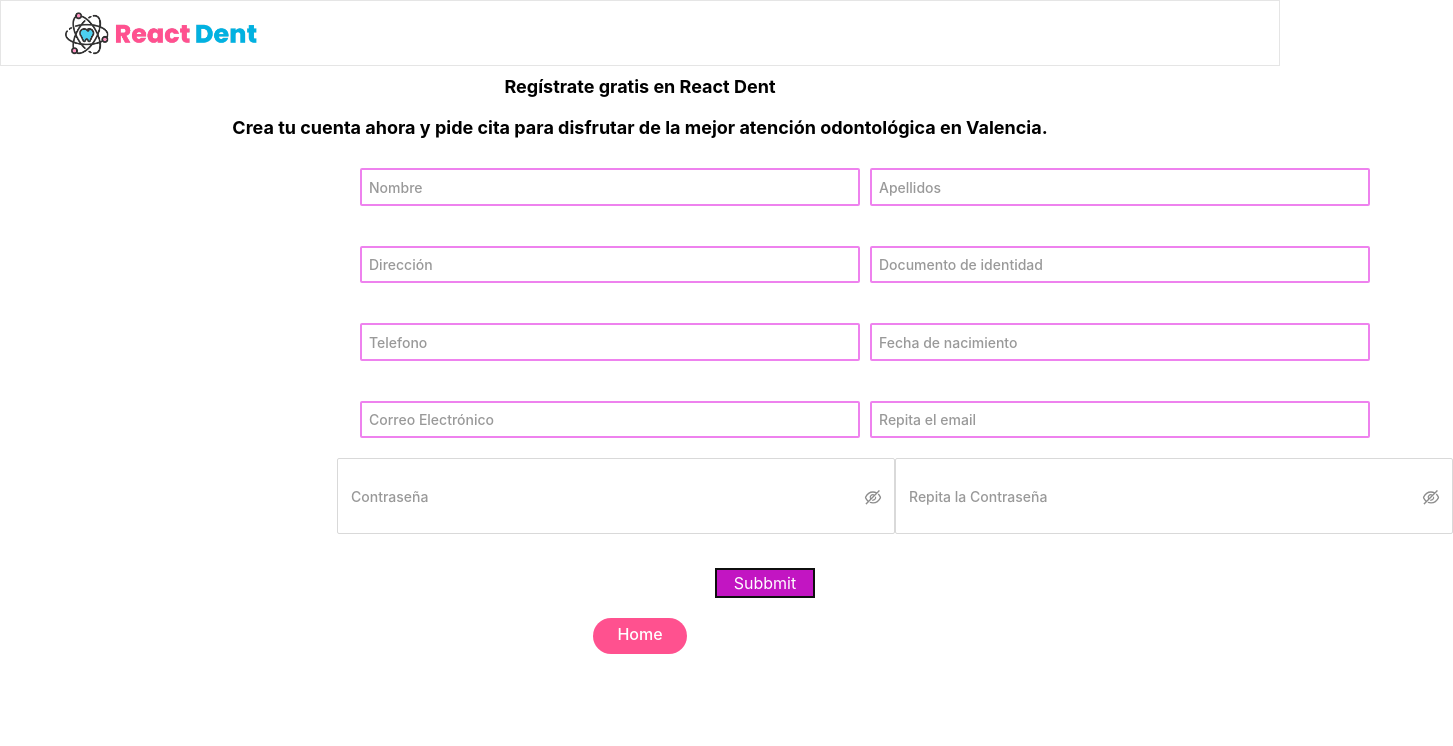
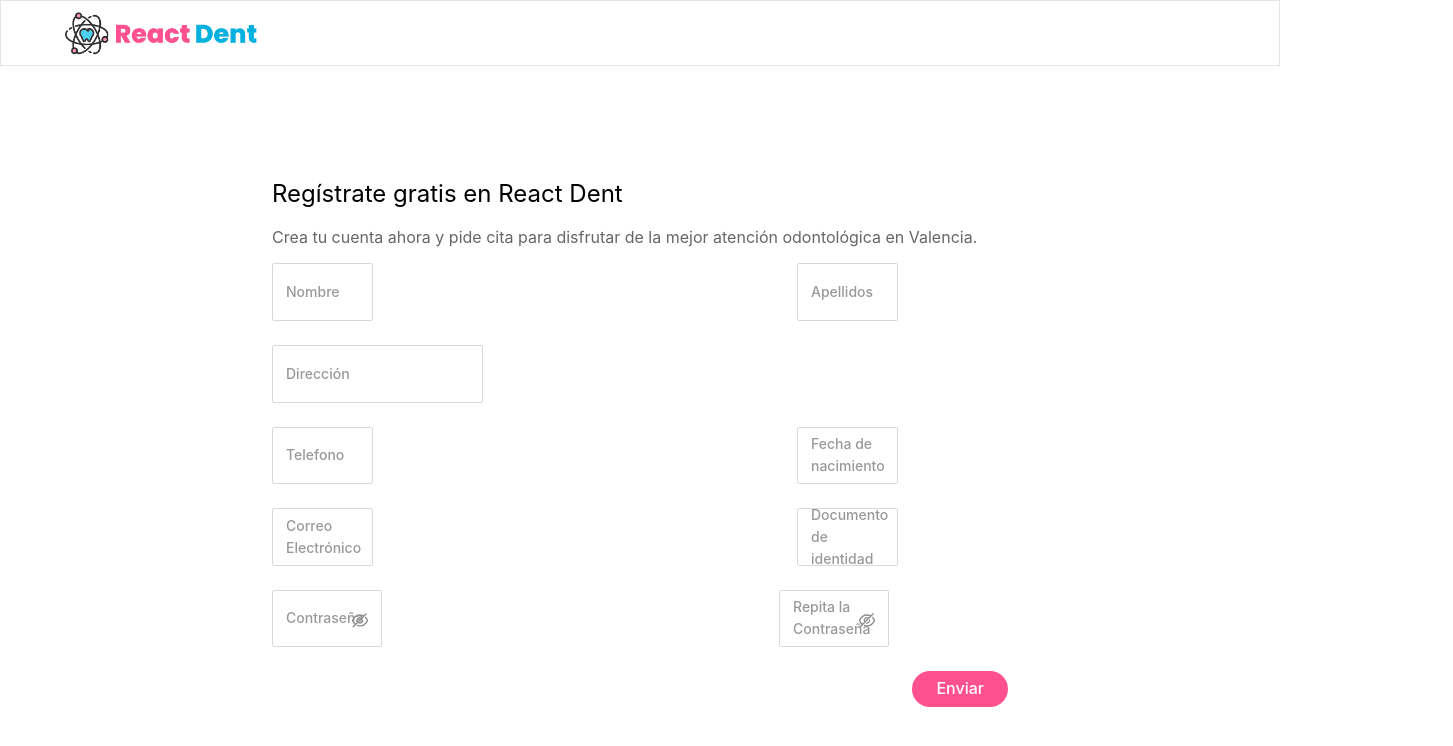
Before and after one commit to urketadic/dentist-frontend, a React (Create React App) app: page /register in a window 1280 px wide. Shown: the top 746 px of the page, 1453 px wide, since content can reach past the window. Built offline with nearby package versions, Linux system fonts and the light colour scheme.

Commit message:
Modified registration design.

```diff
--- a/src/components/Message/Message.jsx
+++ b/src/components/Message/Message.jsx
@@ -3,6 +3,10 @@ import {useState, useEffect} from 'react';
 
 
 const Message = (props)=>{
+
+    let style = 'messageContainer ';
+    if (props.style) style += props.style;
+    else style += 'error';
 
     const [classes, setClasses] = useState('message');
     const [message, setMessage] = useState();
@@ -22,7 +26,7 @@ const Message = (props)=>{
 
 
     return(
-            <div className='messageContainer'>
+            <div className={style}>
 
                 <div className={classes}>{message}</div>
 
--- a/src/containers/Login/Login.scss
+++ b/src/containers/Login/Login.scss
@@ -1,3 +1,25 @@
+
+.loginContainer {
+    position: relative;
+    flex: 1 1 auto;
+    display: flex;
+    flex-flow: row;
+    justify-content: center;
+    align-items: center;
+
+    p {
+        color: #666;
+    }
+
+    h2 {
+        font-size: 2em;
+        font-weight: normal;
+    }
+
+    h3 {
+        font-weight:500;
+    }
+
     .login {
         text-align: left;
     }
@@ -25,38 +47,6 @@
         background-color: #E5E5E5;
     }
 
-.loginContainer {
-    position: relative;
-    flex: 1 1 auto;
-    display: flex;
-    flex-flow: row;
-    justify-content: center;
-    align-items: center;
-
-    p {
-        color: #666;
-    }
-
-    h2 {
-        font-size: 2em;
-        font-weight: normal;
-    }
-
-    h3 {
-        font-weight:500;
-    }
-}
-
-.App {
-    height: 100%;
-    display: flex;
-    flex-flow: column;
-}
-
-header, footer {
-    flex: 0 1 auto;
-}
-
     @media (max-width: 991px) {
         .login, .register {
             padding: 0 1em;
@@ -78,3 +68,15 @@ header, footer {
             display:none;
         }
     }
+}
+
+.App {
+    height: 100%;
+    display: flex;
+    flex-flow: column;
+    overflow-y: auto;
+}
+
+header, footer {
+    flex: 0 1 auto;
+}
--- a/src/containers/Profile/Profile.scss
+++ b/src/containers/Profile/Profile.scss
@@ -4,7 +4,6 @@
     display:flex;
     flex-direction: row;
     height:100%;
-}
 
     .bienvenida {
         text-align: start;
@@ -25,3 +24,5 @@
     header {
         flex: 0 1 auto;
     }
+
+}
--- a/src/containers/Register/Register.jsx
+++ b/src/containers/Register/Register.jsx
@@ -1,144 +1,140 @@
-import React , {useEffect,useState}  from 'react';
-import { useHistory } from 'react-router-dom';
-import Header from '../../components/Header/Header';
-import checkError from '../../Myfunctions';
-import axios from 'axios';
-import CTAButton from '../../components/CTAButton/CTAButton';
-import FormInput from '../../components/FormInput/FormInput';
-import './Register.scss';
+import React, { useEffect, useState } from "react";
+import { useHistory } from "react-router-dom";
+import Header from "../../components/Header/Header";
+import validate from "../../tools/validate";
+import axios from "axios";
+import CTAButton from "../../components/CTAButton/CTAButton";
+import FormInput from "../../components/FormInput/FormInput";
+import { Form } from 'antd';
+import "./Register.scss";
+import Loading from "../../components/Loading/Loading";
+import Message from "../../components/Message/Message";
 
-
-
-const Register=(props)=>{
+const Register = (props) => {
   let history = useHistory();
-    //Hooks
 
   const [user, setUser] = useState({
-
-        email : '',
-        password:'',
-        name : '',
-        lastname : '',
-        address:'',
-        nif:'',
-        born:'',
-        phone:''
-
+    email: "",
+    password: "",
+    name: "",
+    lastname: "",
+    address: "",
+    nif: "",
+    born: "",
+    phone: "",
+    passwordValidation: ""
   });
 
-    useEffect(()=> {
-
-        console.log("Mounted...");
-
-    },[]);
-
-    useEffect(()=> {
-        console.log('el handler funciona');
-
-    });
-
-    useEffect(()=>{
-
-        return()=>{
-            console.log("unmounted");
-        }
-    },[]);
-
-    const [mensaje, setMensaje] = useState('');
-
-
+  const [message, setMessage] = useState([]);
+  const [errors, setErrors] = useState({});
+  const [loading, setLoading] = useState(false);
 
   // Manejar el estado
 
-     const handler = (name,value)=>{
-        setUser({...user, [name]:value});
-
-      }
+  const updateUser = (key, value) => {
+    setUser({ ...user, [key]: value });
+    if (Object.keys(errors).length > 0) setErrors(validate({ ...user, [key]: value }, "register"));
+  };
 
   // Envio de datos del registro
 
-      const sendData = async ()=>{
+  const sendData = async () => {
+    const errs = validate(user, "register");
+    setErrors(errs);
 
+    if (Object.keys(errs).length > 0) return;
 
+    let userData = {
+      email: user.email,
+      password: user.password,
+      name: user.name,
+      lastname: user.lastname,
+      address: user.address,
+      nif: user.nif,
+      born: user.born,
+      phone: user.phone,
+    };
 
-        setMensaje('');
-        // Errors check
+    setLoading(true);
+    setTimeout(() => {
+      axios
+        .post("http://localhost:3001/users", userData)
+        .then(handleResponse)
+        .catch((err) => {
+          handleResponse({ data: { message: "Error de conexión." } });
+        });
+    }, 500);
+  };
 
-        let messajeError = checkError(user);
-        setMensaje(messajeError);
+  const handleResponse = (response) => {
+    if (response.status == 200) {
+      localStorage.setItem("pendingmessage", "Registrado exitosamente. Ya puede iniciar sesión.");
+      history.push("/login");
+    } else {
+      setLoading(false);
+      newMessage(response.data.message);
+    }
+  };
 
-        if(messajeError){
-            return;
-        }
+  const newMessage = (msg) => {
+    const key = ~(Math.random() * 99999);
+    setMessage([...message, <Message key={key} text={msg}></Message>]);
+  };
 
-        let bodyData={
-        email : user.email,
-        password:user.password,
-        name : user.name,
-        lastname : user.lastname,
-        address:user.address,
-        nif:user.nif,
-        born:user.born,
-        phone:user.phone
-        }
-        console.log('Datos del Registro',bodyData);
-
-        let endpointRegister = 'http://localhost:3001/users'
-
-           let data = await axios.post(endpointRegister, bodyData);
-        console.log(data.status);
-        if(data.status == 200){
-
-            alert(`Enhorabuena ${user.name}Se ha registado con exito`);
-            setTimeout(()=>{
-             history.push('/login')
-            },2000)
-
-        }else
-        alert('Error de Registro')
-      }
-    return(
+  return (
     <>
       <Header></Header>
+      <Loading visible={loading}></Loading>
       <div className="registerContainer">
+        {message}
+        <div className="registerForm">
+            <h2>Regístrate gratis en React Dent</h2>
+            <p>Crea tu cuenta ahora y pide cita para disfrutar de la mejor atención odontológica en Valencia.</p>
 
-            <strong className='paragraph'>Regístrate gratis en React Dent</strong>
-            <strong className='paragraph'>Crea tu cuenta ahora y pide cita para disfrutar de la mejor atención odontológica en Valencia.</strong>
-
-            <div className="form">
-                <div className="formOne">
-                <FormInput label="Nombre" name="name" onChange={handler}/>
-                <FormInput label="Apellidos" name="lastname" onChange={handler}/>
+            <div className="inputContainer twocols">
+                <Form.Item validateStatus={errors.name?.status} help={errors.name?.help}>
+                    <FormInput label="Nombre" name="name" onChange={updateUser} />
+                </Form.Item>
+                <Form.Item validateStatus={errors.lastname?.status} help={errors.lastname?.help}>
+                    <FormInput label="Apellidos" name="lastname" onChange={updateUser} />
+                </Form.Item>
             </div>
-                <div className="formOne">
-                <FormInput label="Dirección" name="address" onChange={handler}/>
-                <FormInput label="Documento de identidad" name="nif" onChange={handler}/>
+            <div className="inputContainer">
+                <Form.Item validateStatus={errors.address?.status} help={errors.address?.help}>
+                    <FormInput label="Dirección" name="address" onChange={updateUser} />
+                </Form.Item>
             </div>
-                <div className="formOne">
-                <FormInput label="Telefono" name="phone" onChange={handler}/>
-                <FormInput  label="Fecha de nacimiento" name="born"onChange={handler}/>
+            <div className="inputContainer twocols">
+                <Form.Item validateStatus={errors.phone?.status} help={errors.phone?.help}>
+                    <FormInput label="Telefono" name="phone" onChange={updateUser} />
+                </Form.Item>
+                <Form.Item validateStatus={errors.born?.status} help={errors.born?.help}>
+                    <FormInput label="Fecha de nacimiento" name="born" onChange={updateUser} />
+                </Form.Item>
             </div>
-                <div className="formOne">
-                <FormInput label="Correo Electrónico" name="email" onChange={handler}></FormInput>
-                <FormInput  label="Repita el email" name="emailValidation"onChange={handler}/>
+            <div className="inputContainer twocols">
+                <Form.Item validateStatus={errors.email?.status} help={errors.email?.help}>
+                    <FormInput label="Correo Electrónico" name="email" onChange={updateUser}/>
+                </Form.Item>
+                <Form.Item validateStatus={errors.nif?.status} help={errors.nif?.help}>
+                    <FormInput label="Documento de identidad" name="nif" onChange={updateUser} />
+                </Form.Item>
             </div>
-                <div className="formTwo">
-                <FormInput type="Password"  label="Contraseña" name="password" onChange={handler}/>
-                <FormInput type="Password"  label="Repita la Contraseña" name="passwordValidation" onChange={handler}/>
-
-                </div><br/>
-
-
-                <div>{mensaje}</div>
+            <div className="inputContainer twocols">
+                <Form.Item validateStatus={errors.password?.status} help={errors.password?.help}>
+                    <FormInput type="Password" label="Contraseña" name="password" onChange={updateUser} />
+                </Form.Item>
+                <Form.Item validateStatus={errors.passwordValidation?.status} help={errors.passwordValidation?.help}>
+                    <FormInput type="Password" label="Repita la Contraseña" name="passwordValidation" onChange={updateUser} />
+                </Form.Item>
             </div>
-            <button className='subbmit' onClick={()=>sendData()}>Subbmit</button><br/>
-            <CTAButton goto='' name='Home' text ='Home'/>
+            <div className="buttonContainer">
+                <CTAButton text="Enviar" onClick={() => sendData()}/>
+            </div>
+        </div>
       </div>
     </>
-    )
-
-}
-
-
+  );
+};
 
 export default Register;
--- a/src/containers/Register/Register.scss
+++ b/src/containers/Register/Register.scss
@@ -1,45 +1,56 @@
 /*contenedor*/
 
 .registerContainer{
-    width: 100%;
-    height: 100%;
+    flex: 1 1 auto;
     display: flex;
     flex-direction: column;
     align-items: center;
+    justify-content: center;
+    position: relative;
 
-    /* Parrafos*/
+    h2 {
+        font-weight: normal;
+    }
 
-    .paragraph{
-        font-size: 18px;
-        margin:10px;
+    p {
+        color: #666;
+    }
 
+    .buttonContainer {
+        display:flex;
+        justify-content: flex-end;
     }
+
+    .registerForm {
+        text-align: left;
+        max-width: 100%;
+        width:48em;
+        box-sizing: border-box;
+        padding:1em;
+    }
+
     /* Formulario */
-    .form{
-        display: flex;
-        flex-direction: column;
+    .inputContainer {
+        width:100%;
+        display:flex;
+        justify-content: space-between;
+        flex-wrap: wrap;
 
+        .ant-row {
+            width:100%;
+        }
     }
-    .formOne{
 
-        display: flex;
-        flex-direction: row;
-        margin :15px;
+    .inputContainer.twocols {
+        .ant-row {
+            width:48%;
+        }
 
-    }
-    .formTwo{
-        display: flex;
-        flex-direction: row;
-        margin-left :-3px;
-    }
-    .larger{
-        width: 1020px;
-    }
-    input{
-        width: 500px;
-        height: 30px;
-        border: violet 2px solid;
-        margin:5px;
+        @media (max-width:575px) {
+            .ant-row {
+                width:100%;
+            }
+        }
     }
 
 }
--- a/src/scss/variables.scss
+++ b/src/scss/variables.scss
@@ -5,3 +5,5 @@ $light-grey: #B8B8B8;
 $border-color: #E5E5E5;
 $error-color: #e75a5a;
 $error-border-color: #e49292;
+$success-color: #35bb40;
+$success-border-color: #92e496;
```
Also changed, not shown: src/Myfunctions.jsx (deleted, +0 -58 lines), src/components/Message/Message.scss (+21 -8 lines), src/containers/Login/Login.jsx (+16 -7 lines), src/tools/validate-spanish-id.js (added, +118 -0 lines), src/tools/validate.js (+47 -1 lines). Lines whose indentation alone changed are shown as unchanged.
